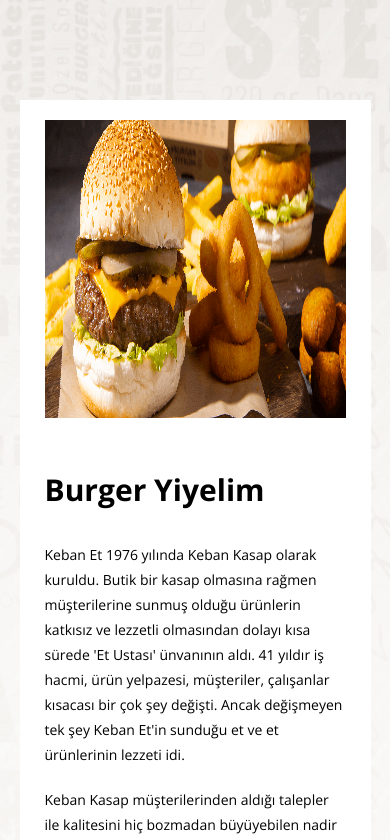
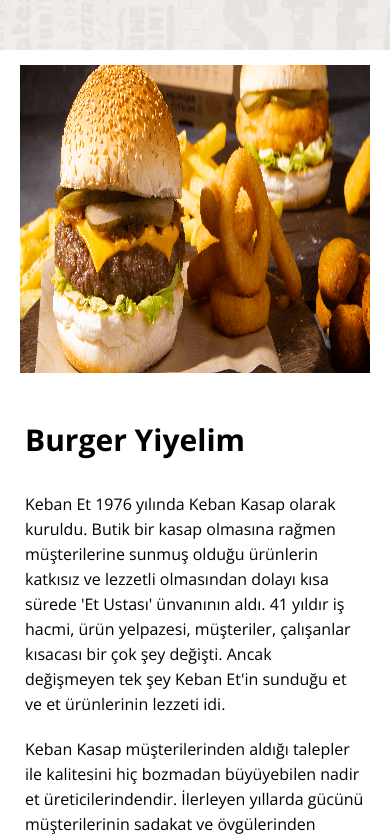
Before and after one commit to UmutSogukpinar/my_burgeryiyelim, a React (Vite) app in the folder my_burgeryiyelim/: page /menu in a window 390 px wide. Shown: the top 840 px of the page. Built offline with nearby package versions, Linux system fonts and the light colour scheme.

Commit message:
about us responsive design updated

```diff
--- a/my_burgeryiyelim/src/Components/aboutUs/AboutUs.jsx
+++ b/my_burgeryiyelim/src/Components/aboutUs/AboutUs.jsx
@@ -8,7 +8,7 @@ const AboutUs = () => {
   const {brandName, currentLang, dialogues} = useContext(LanguageContext);
 
   return (
-    <div id='about-us'>
+    <>
       <main id='about-us-bg'>
         <div id='about-us-paraph'>
           <img src="/images/aboutUs-img/aboutUs-upper-img.png" alt="" />
@@ -25,7 +25,7 @@ const AboutUs = () => {
         </div>
       </main>
       <Footer/>
-    </div>
+    </>
   )
 }
 
--- a/my_burgeryiyelim/src/Components/aboutUs/aboutUs.css
+++ b/my_burgeryiyelim/src/Components/aboutUs/aboutUs.css
@@ -1,31 +1,26 @@
-#about-us {
-  width: 100%;
-}
-
-#about-us h1 {
+#about-us-bg h1 {
   font-size: 3rem;
   margin: 2rem 0;
 }
 
-#about-us #about-us-bg {
-  width: 100%;
+#about-us-bg {
   background-image: url("/images/by_bg01.png");
   background-size: cover;
   background-position: center;
   background-repeat: no-repeat;
   display: flex;
   justify-content: center;
+  width: 100%;
 }
 #about-us-paraph {
   background-color: var(--white);
-  flex-grow: 1;
-  margin: 10rem 15rem;
   padding-bottom: 3rem;
-  min-width: 110rem;
+  max-width: 130rem;
+  margin: 10rem auto;
 }
 
 #about-us-bg #about-us-paraph p {
-  font-size: 1.4rem;
+  font-size: 1.6rem;
 }
 
 #about-us-bg #about-us-paraph p,
@@ -44,14 +39,13 @@
     width: 100%;
     height: 40vh;
     padding: 2rem 2.5rem;
-
 }
 
 @media (max-width: 1200px)
 {
     #about-us-paraph
     {
-        min-width: 97rem;
+        min-width: 80rem;
     }
 }
 
@@ -59,7 +53,7 @@
 {
     #about-us-paraph
     {
-        min-width: 75rem;
+      max-width: 60rem;
     }
 }
 
@@ -67,8 +61,13 @@
 {
     #about-us-paraph
     {
-        margin: 10rem  5%;
-        min-width: 35rem;
+      min-width: 30rem;
+      max-width: none;
+      margin: 5rem auto;
     }
 
+    #about-us-paraph img
+    {
+      padding: 1.5rem 2rem;
+    }
 }
--- a/my_burgeryiyelim/src/Components/footer/footer.css
+++ b/my_burgeryiyelim/src/Components/footer/footer.css
@@ -4,13 +4,6 @@
   margin: 1rem 0;
   color: var(--white);
   font-size: 2rem;
-}
-
-#footer p {
-  padding: 0.5rem;
-  margin: 0.5rem;
-  color: var(--mid-gray);
-  font-size: 1.5rem;
 }
 
 #footer {
@@ -86,7 +79,6 @@
 .footer-links {
   font-size: 1.3rem;
   line-height: 3rem;
-  margin: 0 1rem;
 }
 
 #fo-sub-contact li {
@@ -118,6 +110,10 @@
   width: 30rem;
   height: 20rem;
   overflow: hidden;
+  padding-left: 0;
+  margin-left: 0;
+  color: var(--mid-gray);
+  font-size: 1.5rem;
 }
 
 @media (max-width: 1400px) {
@@ -140,11 +136,6 @@
     flex-direction: column;
   }
 
-  #rights p {
-    width: auto;
-    height: auto;
-    overflow: hidden;
-  }
 
   .foot-certif
   {
```
